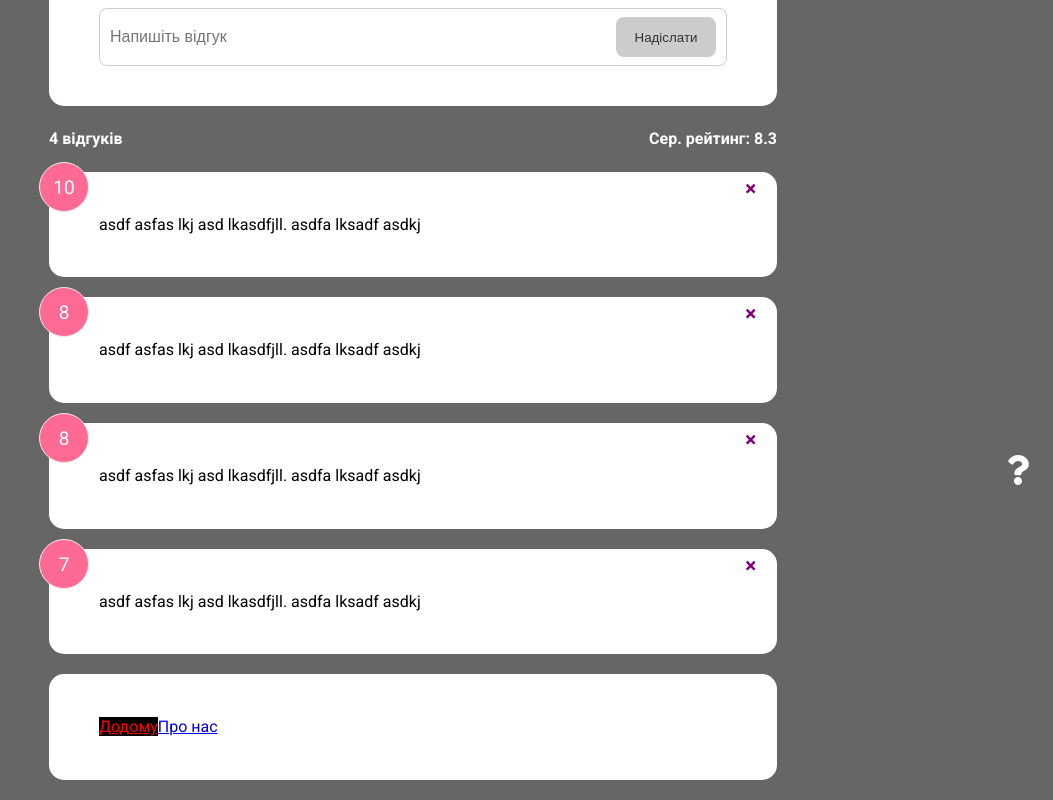
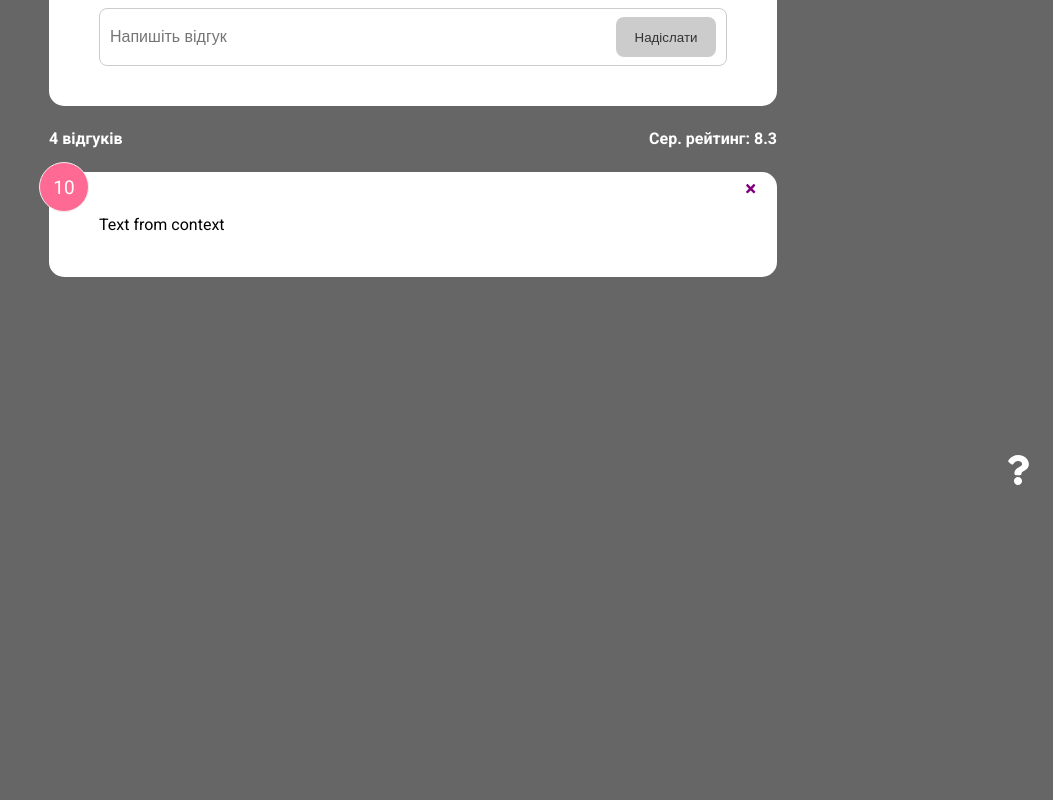
Before and after one commit to web-programming-2022-clg/web-programming, a React (Create React App) app: page / in a window 1280 px wide. Shown: the part 287-1087 px from the top of the page, without its empty margins (227-1280 px from the left). After the commit the page ends 800 px from the top, so only its background shows below. Built offline with nearby package versions, Linux system fonts and the light colour scheme.

Commit message:
Лекція 5 (Context [Begin])

```diff
--- a/src/App.js
+++ b/src/App.js
@@ -1,5 +1,5 @@
 import React, {useState} from "react";
-import {BrowserRouter as Router, NavLink, Route, Routes} from 'react-router-dom'
+import {BrowserRouter as Router, Route, Routes} from 'react-router-dom'
 import {v4 as uuidv4} from 'uuid'
 import Header from "./components/Header";
 import FeedbackData from "./data/FeedbackData";
@@ -8,8 +8,8 @@ import FeedbackStats from "./components/FeedbackStats";
 import FeedbackForm from "./components/FeedbackForm";
 import AboutPage from "./pages/AboutPage";
 import AboutIconLink from "./components/AboutIconLink";
-import Card from "./components/shared/Card";
-import Post from "./components/Post";
+import {FeedBackProvider} from "./context/FeedbackContext";
+
 
 
 function App(){
@@ -27,7 +27,8 @@ function App(){
     }
 
   }
-    return <Router>
+    return <FeedBackProvider>
+      <Router>
       <Header />
   <div className="container">
 <Routes>
@@ -41,19 +42,11 @@ function App(){
     </>
   } />
     <Route path='/about' element={<AboutPage /> } />
-  <Route path={'/post/*'} element={<Post />}/>
 </Routes>
-    <Card>
-      <NavLink to={'/'} activeClassName={'active'}>
-        Додому
-      </NavLink>
-      <NavLink to={'/about'} activeClassName={'active'}>
-        Про нас
-      </NavLink>
-    </Card>
     <AboutIconLink />
   </div>
   </Router>
+    </FeedBackProvider>
 }
 
 export default App;
--- a/src/components/FeedbackList.js
+++ b/src/components/FeedbackList.js
@@ -1,13 +1,17 @@
-import React from 'react';
+import React, {useContext} from 'react';
 import {motion, AnimatePresence} from "framer-motion";
 import FeedbackItem from "./FeedbackItem";
 import PropTypes from "prop-types";
+import FeedbackContext from "../context/FeedbackContext";
 
-const FeedbackList = ({feedback, handleDelete}) => {
+const FeedbackList = ({ handleDelete}) => {
+    const {feedback} = useContext(FeedbackContext)
+
     console.log(feedback)
     if(!feedback || feedback.length === 0) {
         return <p>Ще немає відгуків</p>
     }
+
 
     return (
         <div className={'feedback-list'}>
--- a/src/components/Post.js
+++ /dev/null
@@ -1,31 +0,0 @@
-import React from 'react';
-import Card from "./shared/Card";
-import {useParams, Navigate, useNavigate, Routes, Route} from "react-router-dom";
-
-const Post = () => {
-    const params = useParams()
-
-    const status = 404
-    const navigate = useNavigate()
-
-    if (status === 404) {
-        <Navigate to={'/notfound'} />
-    }
-
-    const onClick = () => {
-        console.log('Hello')
-        navigate('/about')
-    }
-    return (
-        <Card>
-           <h1>Публікація #{params.id}</h1>
-            <p>Автор: {params.name}</p>
-            <button onClick={onClick}>Click </button>
-            <Routes>
-                <Route path={'/show'} element={<h1>Show post</h1>}/>
-            </Routes>
-        </Card>
-    );
-};
-
-export default Post;
--- /dev/null
+++ b/src/context/FeedbackContext.js
@@ -0,0 +1,20 @@
+import {createContext, useState} from "react";
+
+const FeedbackContext = createContext()
+
+export const FeedBackProvider = ({children}) => {
+
+    const [feedback, setFeedback] = useState([{
+        id: 1,
+        text: 'Text from context',
+        rating: 10,
+    }])
+
+    return <FeedbackContext.Provider value={{
+        feedback
+    }}>
+        {children}
+    </FeedbackContext.Provider>
+}
+
+export default FeedbackContext;
--- a/src/index.css
+++ b/src/index.css
@@ -227,8 +227,3 @@ input:focus {
         width: 80%;
     }
 }
-
-.active {
-    background: #000;
-    color: red;
-}
```
